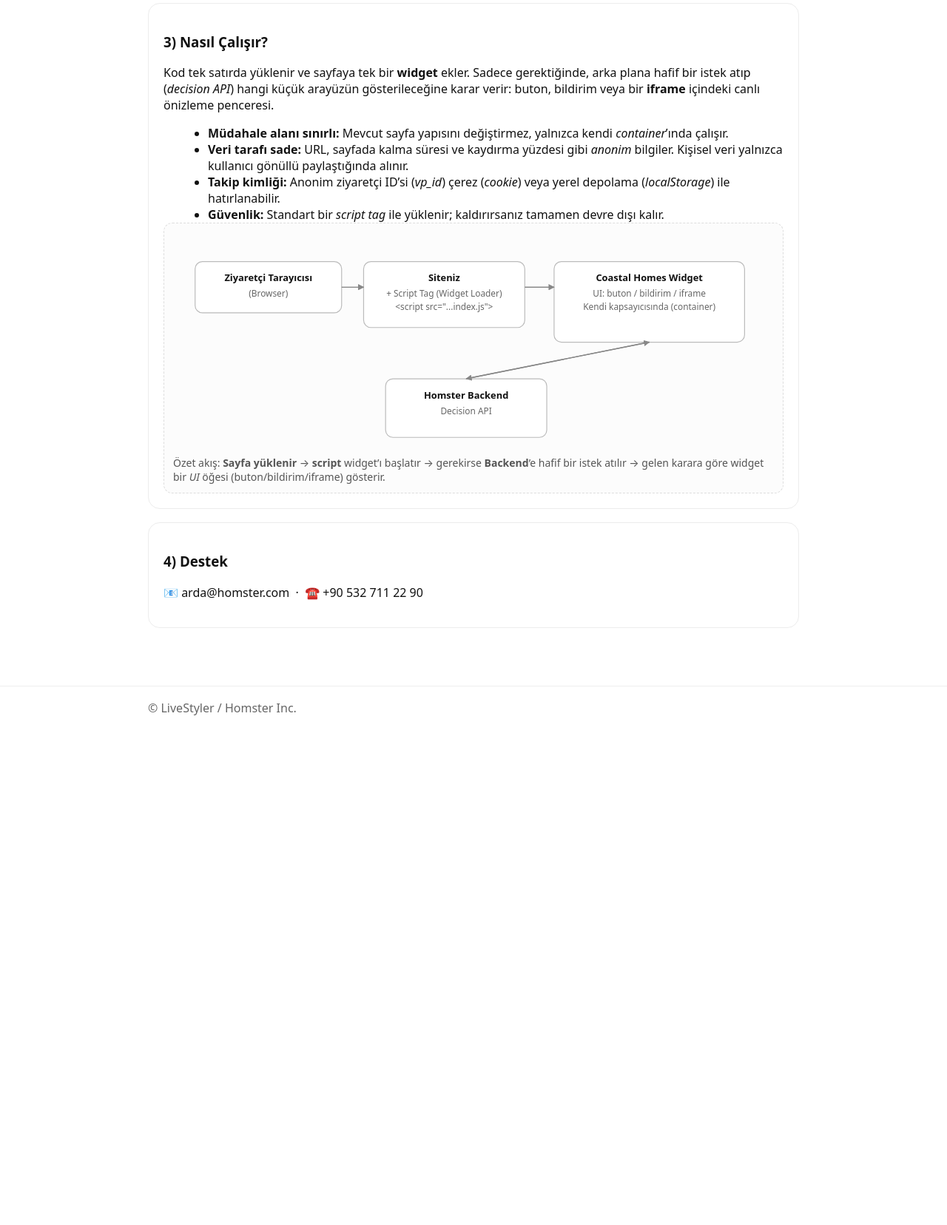
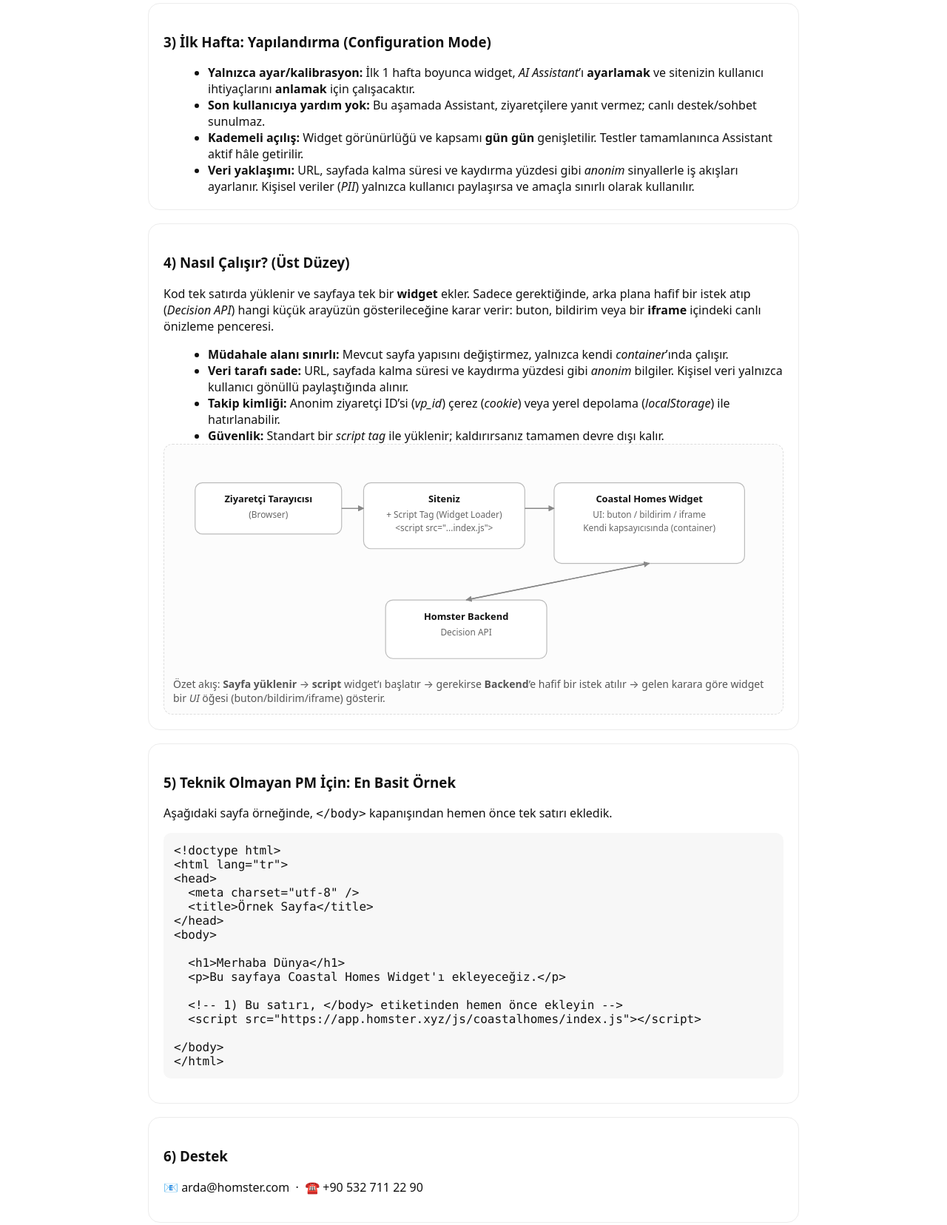
Before and after one commit to Homster-Inc/coastalhomes-widget, a plain HTML site: page index.html in a window 1280 px wide. Shown: the part 677-2333 px from the top of the page at 74% size. Before the commit the page ends 1663 px from the top, so only its background shows below. Drawn offline with Linux system fonts and the light colour scheme.

Commit message:
Update index.html

```diff
--- a/index.html
+++ b/index.html
@@ -43,7 +43,7 @@
           <pre><code>&lt;script src="https://app.homster.xyz/js/coastalhomes/index.js"&gt;&lt;/script&gt;</code></pre>
           <button class="btn" id="copyBtn">Kodu Kopyala</button>
         </div>
-        <p class="muted"><strongÖneri:</strong> Kodu <code>&lt;/body&gt;</code> kapanış etiketinden hemen önce ekleyin.</p>
+        <p class="muted"><strong>Öneri:</strong> Kodu <code>&lt;/body&gt;</code> kapanış etiketinden hemen önce ekleyin.</p>
         <p class="ok">Hepsi bu kadar ✅</p>
       </section>
 
@@ -57,12 +57,23 @@
         </ul>
       </section>
 
+      <!-- 2.5) İlk Hafta: Yapılandırma (Configuration Mode) -->
+      <section class="card">
+        <h3>3) İlk Hafta: Yapılandırma (Configuration Mode)</h3>
+        <ul>
+          <li><strong>Yalnızca ayar/kalibrasyon:</strong> İlk 1 hafta boyunca widget, <em>AI Assistant</em>’ı <strong>ayarlamak</strong> ve sitenizin kullanıcı ihtiyaçlarını <strong>anlamak</strong> için çalışacaktır.</li>
+          <li><strong>Son kullanıcıya yardım yok:</strong> Bu aşamada Assistant, ziyaretçilere yanıt vermez; canlı destek/sohbet sunulmaz.</li>
+          <li><strong>Kademeli açılış:</strong> Widget görünürlüğü ve kapsamı <strong>gün gün</strong> genişletilir. Testler tamamlanınca Assistant aktif hâle getirilir.</li>
+          <li><strong>Veri yaklaşımı:</strong> URL, sayfada kalma süresi ve kaydırma yüzdesi gibi <em>anonim</em> sinyallerle iş akışları ayarlanır. Kişisel veriler (<em>PII</em>) yalnızca kullanıcı paylaşırsa ve amaçla sınırlı olarak kullanılır.</li>
+        </ul>
+      </section>
+
       <!-- 3) Üst düzey açıklama + diyagram -->
       <section class="card">
-        <h3>3) Nasıl Çalışır? </h3>
+        <h3>4) Nasıl Çalışır? (Üst Düzey)</h3>
         <p>
           Kod tek satırda yüklenir ve sayfaya tek bir <strong>widget</strong> ekler. Sadece gerektiğinde,
-          arka plana hafif bir istek atıp (<em>decision API</em>) hangi küçük arayüzün gösterileceğine karar verir:
+          arka plana hafif bir istek atıp (<em>Decision API</em>) hangi küçük arayüzün gösterileceğine karar verir:
           buton, bildirim veya bir <strong>iframe</strong> içindeki canlı önizleme penceresi.
         </p>
         <ul>
@@ -120,9 +131,31 @@
         </div>
       </section>
 
-      <!-- 4) Destek -->
+      <!-- 5) Teknik olmayan PM için basit örnek HTML -->
       <section class="card">
-        <h3>4) Destek</h3>
+        <h3>5) Teknik Olmayan PM İçin: En Basit Örnek</h3>
+        <p>Aşağıdaki sayfa örneğinde, <code>&lt;/body&gt;</code> kapanışından hemen önce tek satırı ekledik.</p>
+        <pre><code>&lt;!doctype html&gt;
+&lt;html lang="tr"&gt;
+&lt;head&gt;
+  &lt;meta charset="utf-8" /&gt;
+  &lt;title&gt;Örnek Sayfa&lt;/title&gt;
+&lt;/head&gt;
+&lt;body&gt;
+
+  &lt;h1&gt;Merhaba Dünya&lt;/h1&gt;
+  &lt;p&gt;Bu sayfaya Coastal Homes Widget'ı ekleyeceğiz.&lt;/p&gt;
+
+  &lt;!-- 1) Bu satırı, &lt;/body&gt; etiketinden hemen önce ekleyin --&gt;
+  &lt;script src="https://app.homster.xyz/js/coastalhomes/index.js"&gt;&lt;/script&gt;
+
+&lt;/body&gt;
+&lt;/html&gt;</code></pre>
+      </section>
+
+      <!-- 6) Destek -->
+      <section class="card">
+        <h3>6) Destek</h3>
         <p>📧 arda@homster.com &nbsp;·&nbsp; ☎️ +90 532 711 22 90</p>
       </section>
     </div>
@@ -133,7 +166,7 @@
   </footer>
 
   <script>
-    // "Kodu Kopyala" butonu, async'siz snippet'i kopyalar
+    // "Kodu Kopyala" butonu, senkron snippet'i kopyalar
     document.getElementById('copyBtn')?.addEventListener('click', () => {
       const txt = '<script src="https://app.homster.xyz/js/coastalhomes/index.js"><\/script>';
       navigator.clipboard.writeText(txt).then(()=>alert('Kod kopyalandı!'));
```
